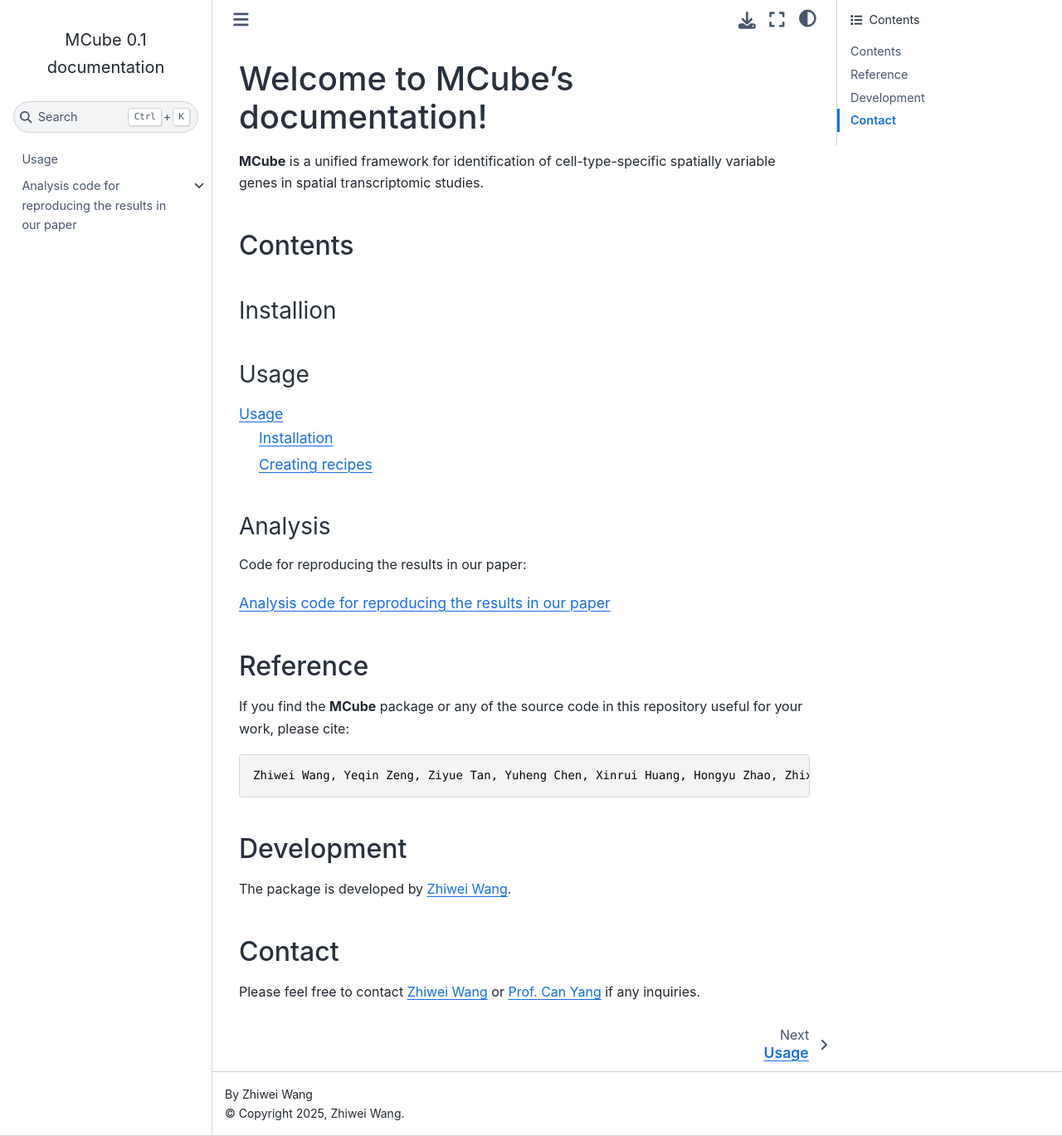
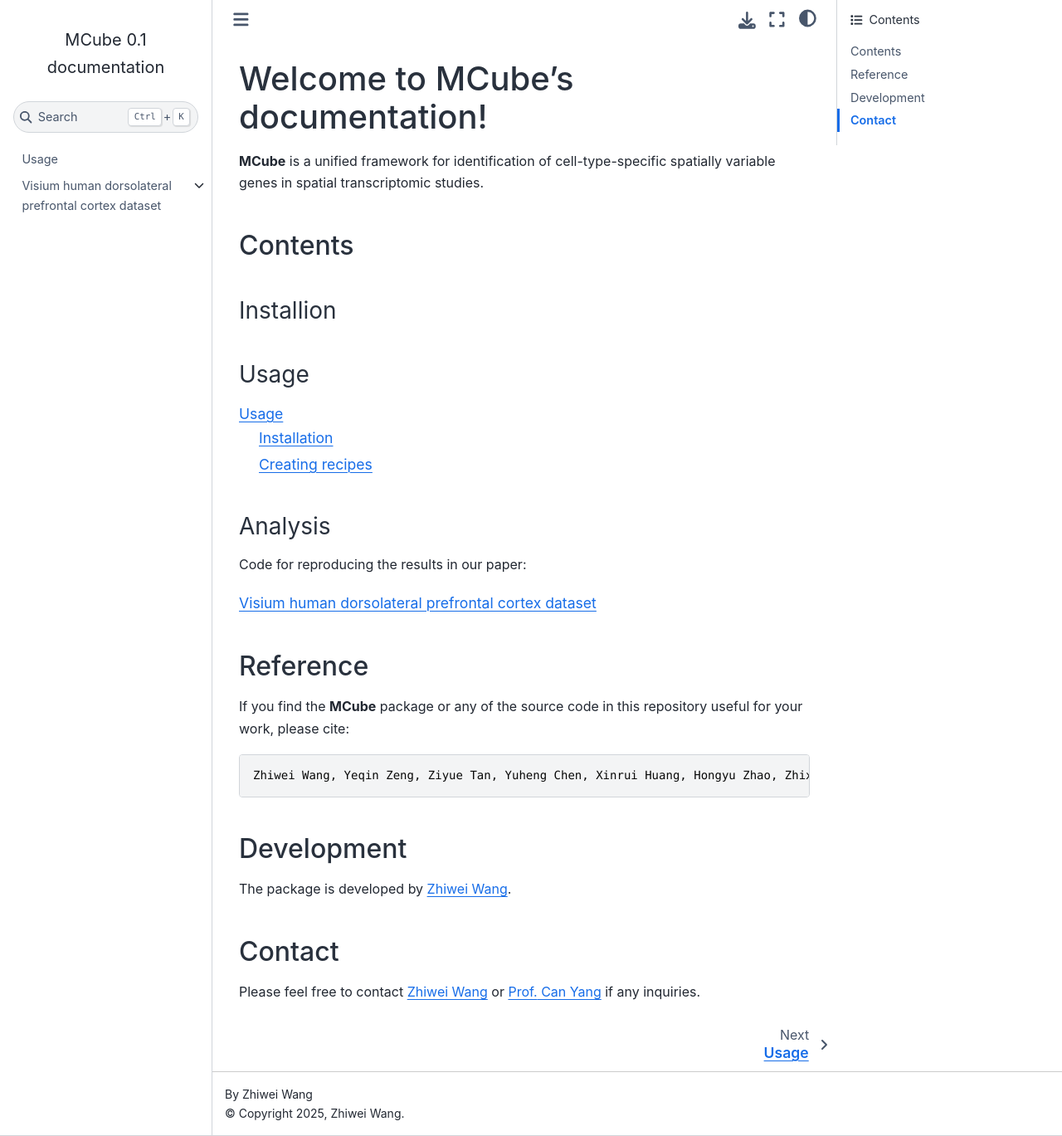
Before and after one commit to statwangz/MCube-tutorial, a Sphinx documentation site: the page built from docs/source/index.rst, in a window 1280 px wide and 1369 px high. Shown: the whole window at 83% size. Built offline with Sphinx 7.4.7 and the Sphinx Book theme 1.1.4, drawn with Linux system fonts in a browser that asks for light colours; pages that are not in the unit, such as notebooks, are missing from menus.

Commit message:
Update index.rst

```diff
--- a/docs/source/analysis/index.rst
+++ b/docs/source/analysis/index.rst
@@ -1,7 +1,8 @@
-Analysis code for reproducing the results in our paper
-=======================================================
+Visium human dorsolateral prefrontal cortex dataset
+====================================================
 
 .. toctree::
    :maxdepth: 2
 
-   DLPFC/index.rst
+   DLPFC_STitch3D
+   DLPFC_MCube
```
